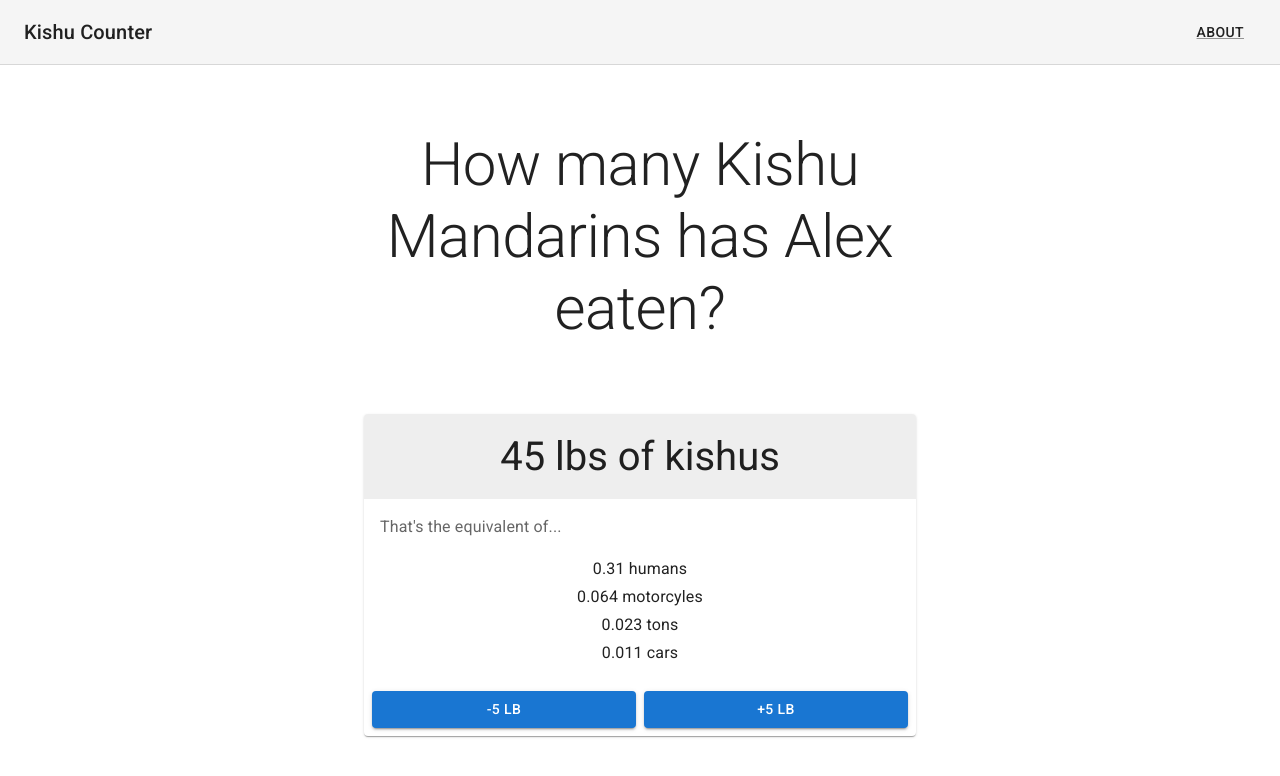
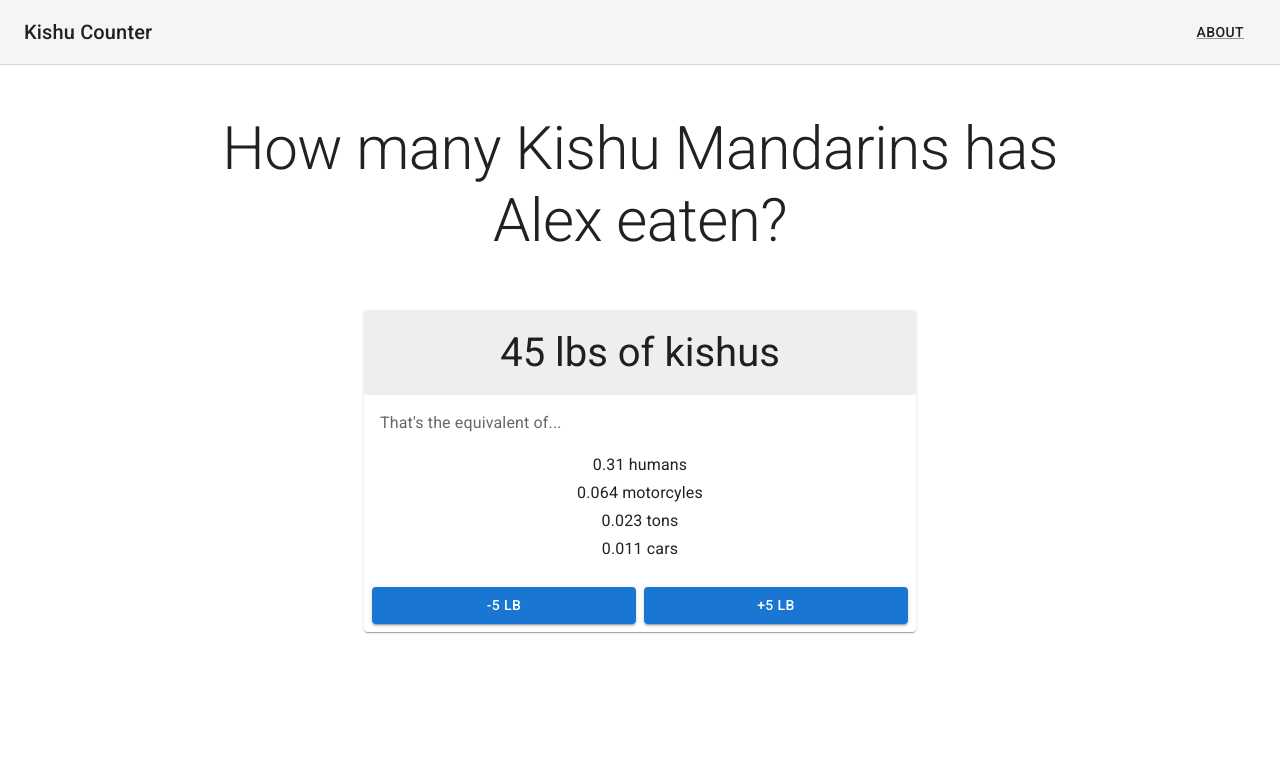
Before and after one commit to akrentsel/kishucounter, a React (Create React App) app: page / in a window 1280 px wide. Shown: the top 776 px of the page. Built offline with nearby package versions, Linux system fonts and the light colour scheme.

Commit message:
fix padding issues with webpage

```diff
--- a/src/KishuCounter.js
+++ b/src/KishuCounter.js
@@ -75,7 +75,7 @@ function KushuCounterContent() {
         </Toolbar>
       </AppBar>
       {/* Hero unit */}
-      <Container disableGutters maxWidth="sm" component="main" sx={{ pt: 8, pb: 6 }}>
+      <Container disableGutters maxWidth="md" component="main" sx={{ pt: 6, pb: 4 }}>
         <Typography
           component="h1"
           variant="h2"
@@ -87,8 +87,7 @@ function KushuCounterContent() {
         </Typography>
       </Container>
       {/* End hero unit */}
-      <Container maxWidth="sm" component="main" alignItems="flex-center">
-        {/* <Grid container spacing={5} alignItems="flex-center"> */}
+      <Container maxWidth="sm" component="main" alignItems="flex-center" sx={{ pb: 6 }}>
             <Grid
               item
               xs={12}
```
